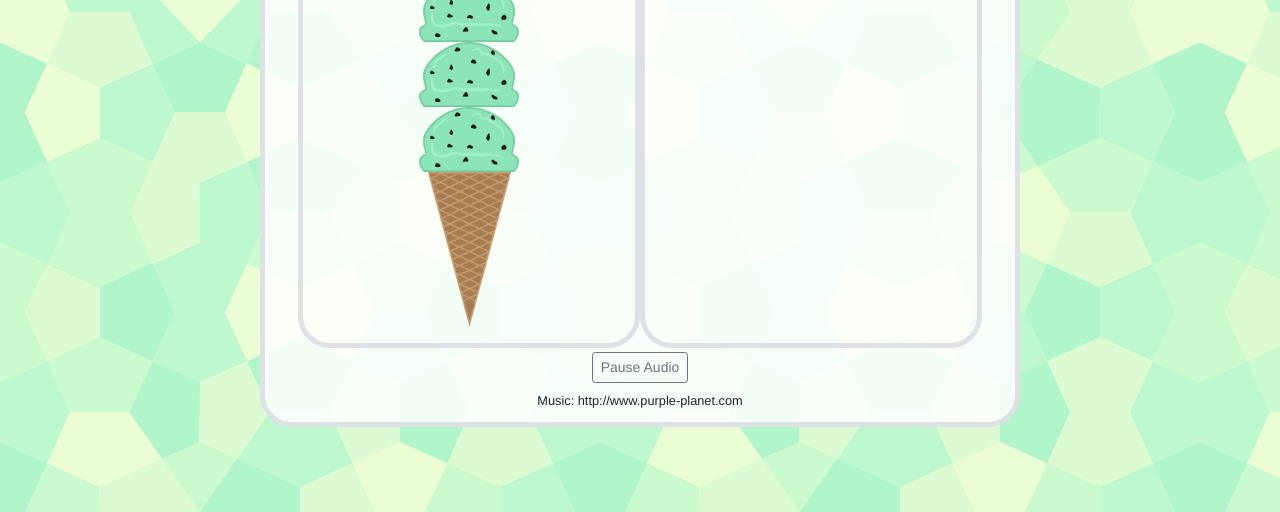
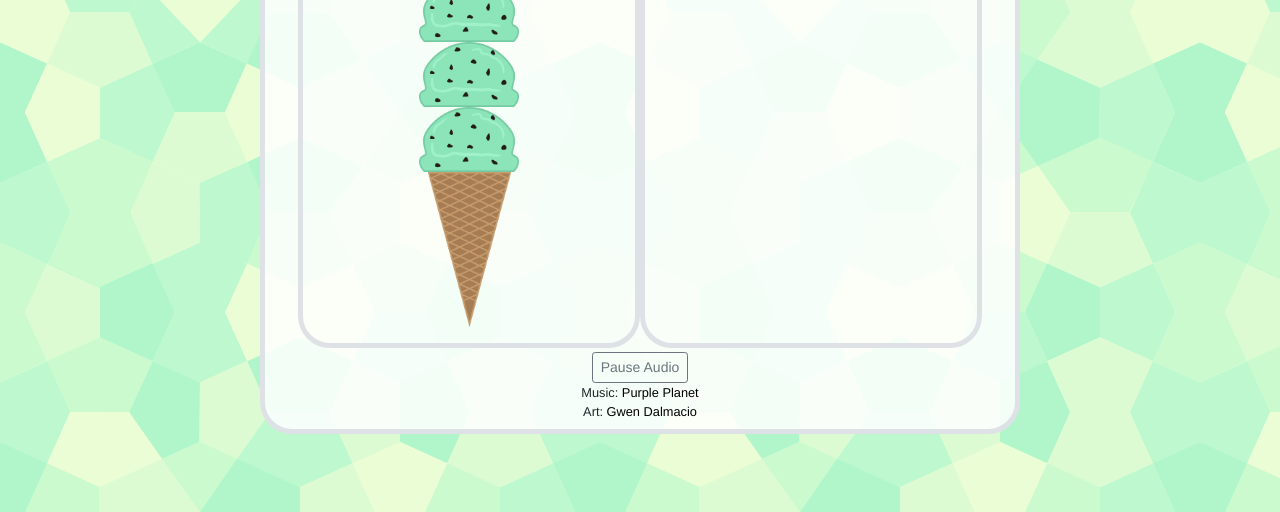
Before and after one commit to bhgoal/Word-Guess-Game, a plain HTML site: page index.html in a window 1280 px wide. Shown: the part 288-800 px from the top of the page. Drawn offline with nearby package versions, Linux system fonts and the light colour scheme; a web font is replaced by a local one.

Commit message:
final visuals

```diff
--- a/assets/css/style.css
+++ b/assets/css/style.css
@@ -49,6 +49,10 @@ body {
     font-size: 1.5rem;
 }
 
-#buttonShow, #musicCredit {
+#buttonShow, #credits {
     font-family: "Helvetica Neue", "Helvetica", Arial, sans-serif;
 }
+
+a:link, a:visited {
+    color: #000000;
+}
--- a/assets/javascript/game.js
+++ b/assets/javascript/game.js
@@ -1,5 +1,5 @@
 // Creates an array that lists all possible words.
-var wordBank = ["amys ice cream", "baskin robbins", "ben and jerrys", "birthday cake", "blue bell", "blueberry", "butter pecan", "cheesecake", "choco taco", "chocolate chip", "cookie dough", "cookies and cream", "dairy queen", "dippin dots", "french vanilla", "green tea", "haagen dazs", "ice cream cake", "marble slab", "milkshake", "mint chocolate chip", "neapolitan", "peanut butter", "pralines and cream", "red velvet cake", "rocky road", "salted caramel", "strawberry", "sugar cone", "tutti frutti", "vanilla bean", "waffle cone", "wafer cone" ];
+var wordBank = ["amys ice cream", "baskin robbins", "ben and jerrys", "birthday cake", "blue bell", "blueberry", "butter pecan", "cheesecake", "choco taco", "chocolate chip", "cookie dough", "cookies and cream", "dairy queen", "dippin dots", "french vanilla", "green tea", "haagen dazs", "ice cream cake", "marble slab", "milkshake", "mint chocolate chip", "neapolitan", "peanut butter", "pralines and cream", "red velvet cake", "rocky road", "salted caramel", "strawberry", "sugar cone", "tutti frutti", "vanilla bean", "waffle cone", "wafer cone"];
 
 // Array of valid key inputs for guesses
 var validKeys = ["A", "B", "C", "D", "E", "F", "G", "H", "I", "J", "K", "L", "M", "N", "O", "P", "Q", "R", "S", "T", "U", "V", "W", "X", "Y", "Z"];
@@ -49,7 +49,7 @@ function mainGame() {
     console.log("Begin mainGame function")
     // Display initial text, clear any from previous game
     document.getElementById("intro").innerHTML = "";
-    document.getElementById("userInput").innerHTML = "Press a Key to guess that letter!";
+    document.getElementById("userInput").innerHTML = "Press a key to guess that letter!";
     document.getElementById("isLetterThere").innerHTML = "&nbsp;";
     document.getElementById("wrongLetters").innerHTML = "Already guessed: ";
     document.getElementById("numberWins").innerHTML = "Number of wins: " + winCount;
--- a/index.html
+++ b/index.html
@@ -60,7 +60,7 @@
               <div id="isLetterThere">&nbsp;</div>
             </div>
             <div class="row">
-              <div class="mx-auto" id="userDisplay">&nbsp;</div>
+              <div class="mx-auto py-4" id="userDisplay">&nbsp;</div>
             </div>
             <div class="row">
               <div id="wrongLetters">&nbsp;</div>
@@ -77,13 +77,14 @@
       </div>
     </div>
     <div class="row">
-      <div class="col-lg-auto mx-auto" id="buttonShow">
-        <button onclick="pauseAudio()" class="btn btn-outline-secondary btn-sm my-1">Pause Audio</button>
+      <div class="col-lg-auto mx-auto mt-1" id="buttonShow">
+        <button onclick="pauseAudio()" class="btn btn-outline-secondary btn-sm">Pause Audio</button>
       </div>
     </div>
     <div class="row">
-      <div class="col-lg-auto mx-auto">
-        <p class="text-center small my-1" id="musicCredit">Music: http://www.purple-planet.com</p>
+      <div class="col-lg-auto mx-auto" id="credits">
+        <p class="text-center small my-0">Music: <a href="https://www.purple-planet.com" target="_blank">Purple Planet</a></p>
+        <p class="text-center small mb-0">Art: <a href="https://www.artstation.com/kgdalmacio" target="_blank">Gwen Dalmacio</a></p>
       </div>
     </div>
 
```
